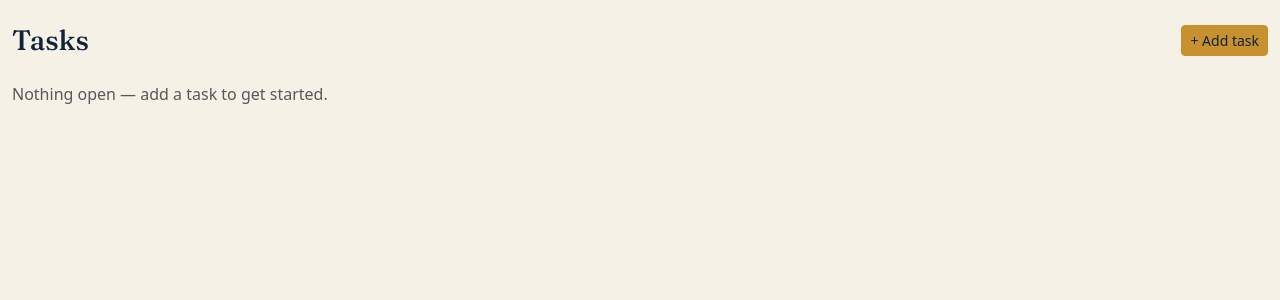
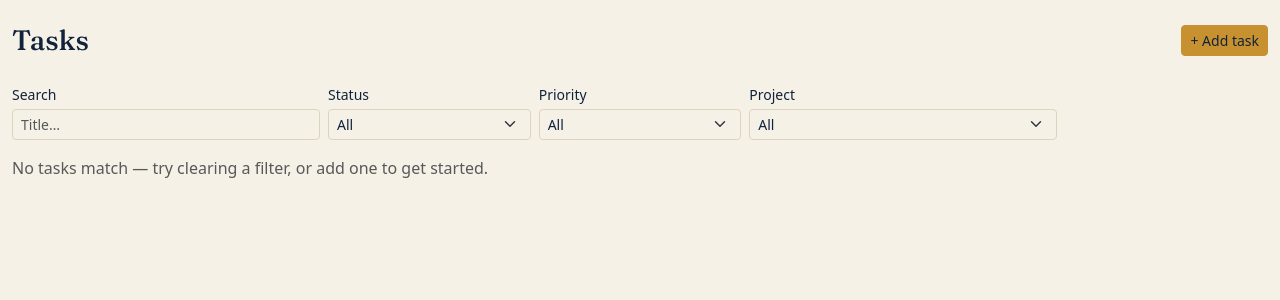
Before and after one commit to Jypear/quaterdeck, a Django app: page /tasks/ in a window 1280 px wide. Shown: the part 58-358 px from the top of the page. Run offline with Django 5.2, Linux system fonts and the light colour scheme; data comes from the database, SQL or seed files in the repository; data that the repository does not hold is empty; some libraries are stand-ins or nearby versions.

Commit message:
Add filterable, sortable table views for Tasks, Projects, and Notes
  - Replace the flat list-group lists with <table> views exposing more fields/relationships (project links, pot links, priority/status, budget amounts, task/note/pot counts on
  Projects).
  - Add search (title/body icontains) and per-entity filters (status, priority, linked project) via hx-get filter forms, mirroring the existing budget app's filter pattern
  (hx-push-url keeps state in the URL).
  - Add sortable column headers (templates/_sort_th.html) shared across all three tables, carrying the active filters via hx-include.
  - Factor the duplicated _is_partial_request helper into core/tables.py (is_partial, apply_sort), used by tasks/notes/projects.
  - Update tasks/views.py's toggle_done to re-render the table with whatever filters were active, instead of the unfiltered list.
  - Add tests for search, filtering, sorting, and HTMX partial responses across all three apps.

```diff
--- /dev/null
+++ b/core/tables.py
@@ -0,0 +1,40 @@
+"""Shared helpers for filterable/sortable list-table views (tasks, projects, notes).
+
+# ponytail: hand-rolled GET-param parsing, matching budget/views.py's existing
+# approach — no django-filter dependency for this much logic.
+"""
+
+from __future__ import annotations
+
+from typing import TYPE_CHECKING
+
+if TYPE_CHECKING:
+    from django.db.models import QuerySet
+    from django.http import HttpRequest, QueryDict
+
+
+def is_partial(request: HttpRequest) -> bool:
+    return request.headers.get("HX-Request") == "true"
+
+
+def apply_sort(
+    params: QueryDict,
+    queryset: QuerySet,
+    allowed: dict[str, str],
+    default: str,
+) -> tuple[QuerySet, str, str]:
+    """Order `queryset` by `params["sort"]`/`params["dir"]` (validated against `allowed`).
+
+    `params` is a `request.GET` or `request.POST` QueryDict — passing the raw
+    dict (rather than the request) lets POST views like `toggle_done` reorder
+    with whatever filters were `hx-include`d, same as a GET listing.
+    `allowed` maps a public column key (used in the URL and template) to the
+    ORM field/lookup to order by. Falls back to `default` (a key in `allowed`)
+    for a missing or invalid `sort`. Returns (ordered_queryset, sort_col, sort_dir).
+    """
+    col = params.get("sort")
+    if col not in allowed:
+        col = default
+    direction = "desc" if params.get("dir") == "desc" else "asc"
+    field = allowed[col]
+    return queryset.order_by(f"-{field}" if direction == "desc" else field), col, direction
--- a/tasks/views.py
+++ b/tasks/views.py
@@ -15,30 +15,63 @@ from django.utils.dateparse import parse_date
 from django.views.decorators.http import require_POST
 from django.views.generic import CreateView, DeleteView, TemplateView, UpdateView
 
+from core.tables import apply_sort, is_partial
+from projects.models import Project
 from tasks.forms import TaskForm
 from tasks.models import Task
 
 if TYPE_CHECKING:
     from django.http import HttpRequest, HttpResponse
 
-
-def _is_partial_request(request: HttpRequest) -> bool:
-    return request.headers.get("HX-Request") == "true"
+_SORT_FIELDS = {"title": "title", "due_date": "due_date", "priority": "priority", "status": "status"}
 
 
-def _task_list_context() -> dict[str, Any]:
+def _task_table_context(params: Any) -> dict[str, Any]:
+    """Filtered + sorted task queryset and the filter state, from a GET/POST QueryDict.
+
+    Shared by `TaskListView` and `toggle_done` so the toggle's HTMX re-render
+    preserves whatever filters were active (it `hx-include`s the filter form).
+    """
+    tasks = Task.objects.all()
+
+    q = params.get("q", "").strip()
+    if q:
+        tasks = tasks.filter(title__icontains=q)
+
+    status = params.get("status", "")
+    if status in Task.Status.values:
+        tasks = tasks.filter(status=status)
+
+    priority = params.get("priority", "")
+    if priority in Task.Priority.values:
+        tasks = tasks.filter(priority=priority)
+
+    project_id = params.get("linked_project", "")
+    if project_id.isdigit():
+        tasks = tasks.filter(linked_project_id=int(project_id))
+
+    tasks, sort_col, sort_dir = apply_sort(params, tasks, _SORT_FIELDS, default="due_date")
+
     return {
-        "open_tasks": Task.objects.exclude(status=Task.Status.DONE),
-        "done_tasks": Task.objects.filter(status=Task.Status.DONE),
+        "tasks": tasks,
+        "q": q,
+        "status": status,
+        "priority": priority,
+        "linked_project": project_id,
+        "status_choices": Task.Status.choices,
+        "priority_choices": Task.Priority.choices,
+        "all_projects": Project.objects.all(),
+        "sort_col": sort_col,
+        "sort_dir": sort_dir,
     }
 
 
 class TaskListView(TemplateView):
     def get_template_names(self) -> list[str]:
-        return ["tasks/_list.html"] if _is_partial_request(self.request) else ["tasks/list.html"]
+        return ["tasks/_table.html"] if is_partial(self.request) else ["tasks/list.html"]
 
     def get_context_data(self, **kwargs: Any) -> dict[str, Any]:
-        return {**super().get_context_data(**kwargs), **_task_list_context()}
+        return {**super().get_context_data(**kwargs), **_task_table_context(self.request.GET)}
 
 
 class _TaskFormMixin:
@@ -94,11 +127,13 @@ class TaskDeleteView(DeleteView):
 
 @require_POST
 def toggle_done(request: HttpRequest, pk: int) -> HttpResponse:
-    """Flip a task done<->todo and re-render the list partial.
+    """Flip a task done<->todo and re-render the table partial.
 
-    Mirrors budget.views.log_variance's re-render-in-place pattern.
+    Mirrors budget.views.log_variance's re-render-in-place pattern. The toggle
+    form `hx-include`s the filter form, so `request.POST` carries whatever
+    filters/sort were active — the re-rendered table keeps them applied.
     """
     task = get_object_or_404(Task, pk=pk)
     task.status = Task.Status.TODO if task.status == Task.Status.DONE else Task.Status.DONE
     task.save(update_fields=["status"])
-    return render(request, "tasks/_list.html", _task_list_context())
+    return render(request, "tasks/_table.html", _task_table_context(request.POST))
--- a/templates/tasks/_list.html
+++ /dev/null
@@ -1,46 +0,0 @@
-{% if open_tasks %}
-<ul class="list-group mb-4">
-  {% for task in open_tasks %}
-  <li class="list-group-item d-flex justify-content-between align-items-center">
-    <div>
-      <form class="d-inline" hx-post="{% url 'tasks:task_toggle_done' task.pk %}"
-            hx-target="#task-list" hx-swap="innerHTML">
-        {% csrf_token %}
-        <button type="submit" class="btn btn-sm btn-outline-success py-0 px-1 me-2" title="Mark done">✓</button>
-      </form>
-      <span>{{ task.title }}</span>
-      {% if task.due_date %}<span class="text-muted small ms-2">due {{ task.due_date }}</span>{% endif %}
-      {% if task.linked_project %}
-      <span class="badge border text-body-secondary ms-2">{{ task.linked_project.name }}</span>
-      {% endif %}
-    </div>
-    <div class="d-flex align-items-center gap-2">
-      <span class="badge bg-secondary">{{ task.get_priority_display }}</span>
-      <a href="{% url 'tasks:task_edit' task.pk %}" class="link-secondary small">Edit</a>
-      <a href="{% url 'tasks:task_delete' task.pk %}" class="link-danger small">Delete</a>
-    </div>
-  </li>
-  {% endfor %}
-</ul>
-{% else %}
-<p class="text-muted">Nothing open — add a task to get started.</p>
-{% endif %}
-
-{% if done_tasks %}
-<h2 class="h6 text-muted">Done</h2>
-<ul class="list-group">
-  {% for task in done_tasks %}
-  <li class="list-group-item d-flex justify-content-between align-items-center text-muted">
-    <div>
-      <form class="d-inline" hx-post="{% url 'tasks:task_toggle_done' task.pk %}"
-            hx-target="#task-list" hx-swap="innerHTML">
-        {% csrf_token %}
-        <button type="submit" class="btn btn-sm btn-outline-secondary py-0 px-1 me-2" title="Reopen">↩</button>
-      </form>
-      <span class="text-decoration-line-through">{{ task.title }}</span>
-    </div>
-    <a href="{% url 'tasks:task_delete' task.pk %}" class="link-danger small">Delete</a>
-  </li>
-  {% endfor %}
-</ul>
-{% endif %}
--- /dev/null
+++ b/templates/tasks/_table.html
@@ -0,0 +1,52 @@
+{% url 'tasks:list' as list_url %}
+{% if tasks %}
+<div class="table-responsive">
+<table class="table table-hover align-middle">
+  <thead>
+    <tr>
+      <th scope="col"></th>
+      {% include "_sort_th.html" with col="title" label="Title" list_url=list_url target="#task-results" filters_form="#task-filters" %}
+      {% include "_sort_th.html" with col="due_date" label="Due" list_url=list_url target="#task-results" filters_form="#task-filters" %}
+      {% include "_sort_th.html" with col="priority" label="Priority" list_url=list_url target="#task-results" filters_form="#task-filters" %}
+      {% include "_sort_th.html" with col="status" label="Status" list_url=list_url target="#task-results" filters_form="#task-filters" %}
+      <th scope="col">Project</th>
+      <th scope="col">Budget</th>
+      <th scope="col"></th>
+    </tr>
+  </thead>
+  <tbody>
+    {% for task in tasks %}
+    <tr class="{% if task.status == 'done' %}text-muted{% endif %}">
+      <td>
+        <form hx-post="{% url 'tasks:task_toggle_done' task.pk %}"
+              hx-target="#task-results" hx-swap="innerHTML" hx-include="#task-filters">
+          {% csrf_token %}
+          {% if task.status == 'done' %}
+          <button type="submit" class="btn btn-sm btn-outline-secondary py-0 px-1" title="Reopen">↩</button>
+          {% else %}
+          <button type="submit" class="btn btn-sm btn-outline-success py-0 px-1" title="Mark done">✓</button>
+          {% endif %}
+        </form>
+      </td>
+      <td class="{% if task.status == 'done' %}text-decoration-line-through{% endif %}">{{ task.title }}</td>
+      <td>{{ task.due_date|default:"—" }}</td>
+      <td><span class="badge bg-secondary">{{ task.get_priority_display }}</span></td>
+      <td><span class="badge border text-body-secondary">{{ task.get_status_display }}</span></td>
+      <td>
+        {% if task.linked_project %}
+        <a href="{{ task.linked_project.get_absolute_url }}" class="link-secondary">{{ task.linked_project.name }}</a>
+        {% else %}—{% endif %}
+      </td>
+      <td>{{ task.budget_amount|default:"—" }}</td>
+      <td class="text-nowrap">
+        <a href="{% url 'tasks:task_edit' task.pk %}" class="link-secondary small">Edit</a>
+        <a href="{% url 'tasks:task_delete' task.pk %}" class="link-danger small ms-2">Delete</a>
+      </td>
+    </tr>
+    {% endfor %}
+  </tbody>
+</table>
+</div>
+{% else %}
+<p class="text-muted">No tasks match — try clearing a filter, or add one to get started.</p>
+{% endif %}
--- a/templates/tasks/list.html
+++ b/templates/tasks/list.html
@@ -4,7 +4,49 @@
 {% block content %}
 {% url 'tasks:task_add' as task_add_url %}
 {% include "_page_header.html" with title="Tasks" action_url=task_add_url action_label="+ Add task" %}
-<div id="task-list">
-  {% include "tasks/_list.html" %}
+
+<form id="task-filters" class="row g-2 align-items-end mb-3"
+      hx-get="{% url 'tasks:list' %}"
+      hx-target="#task-results"
+      hx-push-url="true"
+      hx-trigger="change, keyup delay:300ms from:[name=q]">
+  <div class="col-sm-4 col-md-3">
+    <label class="form-label small mb-1" for="task-q">Search</label>
+    <input type="search" class="form-control form-control-sm" id="task-q" name="q" value="{{ q }}"
+           placeholder="Title…">
+  </div>
+  <div class="col-sm-4 col-md-2">
+    <label class="form-label small mb-1" for="task-status">Status</label>
+    <select class="form-select form-select-sm" id="task-status" name="status">
+      <option value="">All</option>
+      {% for value, label in status_choices %}
+      <option value="{{ value }}" {% if value == status %}selected{% endif %}>{{ label }}</option>
+      {% endfor %}
+    </select>
+  </div>
+  <div class="col-sm-4 col-md-2">
+    <label class="form-label small mb-1" for="task-priority">Priority</label>
+    <select class="form-select form-select-sm" id="task-priority" name="priority">
+      <option value="">All</option>
+      {% for value, label in priority_choices %}
+      <option value="{{ value }}" {% if value == priority %}selected{% endif %}>{{ label }}</option>
+      {% endfor %}
+    </select>
+  </div>
+  <div class="col-sm-4 col-md-3">
+    <label class="form-label small mb-1" for="task-project">Project</label>
+    <select class="form-select form-select-sm" id="task-project" name="linked_project">
+      <option value="">All</option>
+      {% for project in all_projects %}
+      <option value="{{ project.id }}" {% if linked_project == project.id|stringformat:"s" %}selected{% endif %}>
+        {{ project.name }}
+      </option>
+      {% endfor %}
+    </select>
+  </div>
+</form>
+
+<div id="task-results">
+  {% include "tasks/_table.html" %}
 </div>
 {% endblock %}
```
Also changed, not shown: notes/tests.py (+28 -0 lines), notes/views.py (+35 -5 lines), projects/tests.py (+33 -0 lines), projects/views.py (+26 -5 lines), tasks/tests.py (+51 -1 lines), templates/_sort_th.html (added, +16 -0 lines), templates/notes/_table.html (added, +34 -0 lines), templates/notes/list.html (+27 -12 lines), templates/projects/_table.html (added, +34 -0 lines), templates/projects/list.html (+16 -15 lines).
